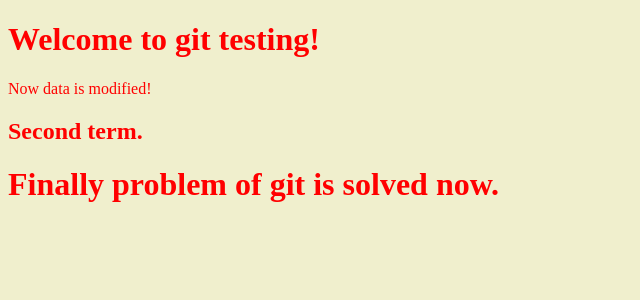
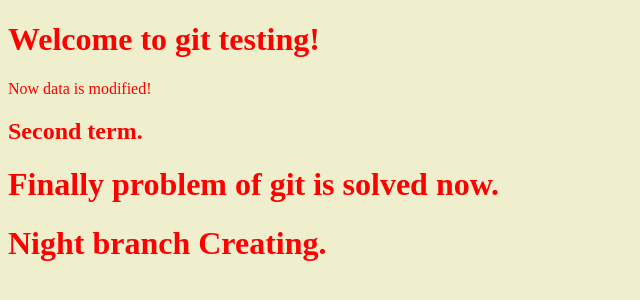
Before and after one commit to ibrahim65/git-player, a plain HTML site: page index.html in a window 1280 px wide. Shown: the whole page, without its empty margins (0-640 px from the left). Drawn offline with Linux system fonts and the light colour scheme.

Commit message:
Modified index.html wiht creating new branch

```diff
--- a/index.html
+++ b/index.html
@@ -12,6 +12,7 @@
     <p>Now data is modified!</p>
     <h2>Second term.</h2>
     <h1>Finally problem of git is solved now.</h1>
+    <h1>Night branch Creating.</h1>
 
     <script src="jQuery.js"></script>
     <script src="main.js"></script>
```
